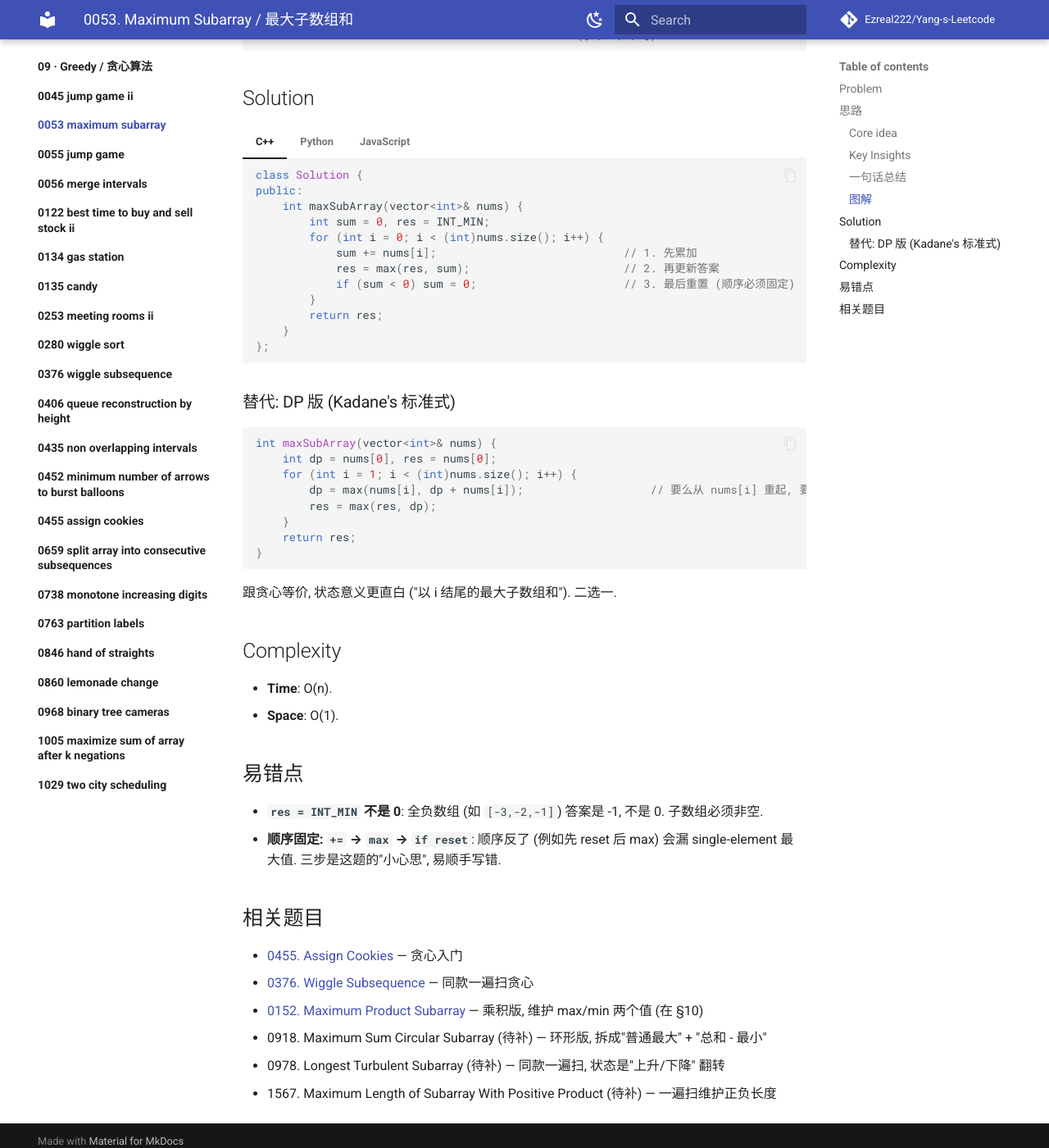
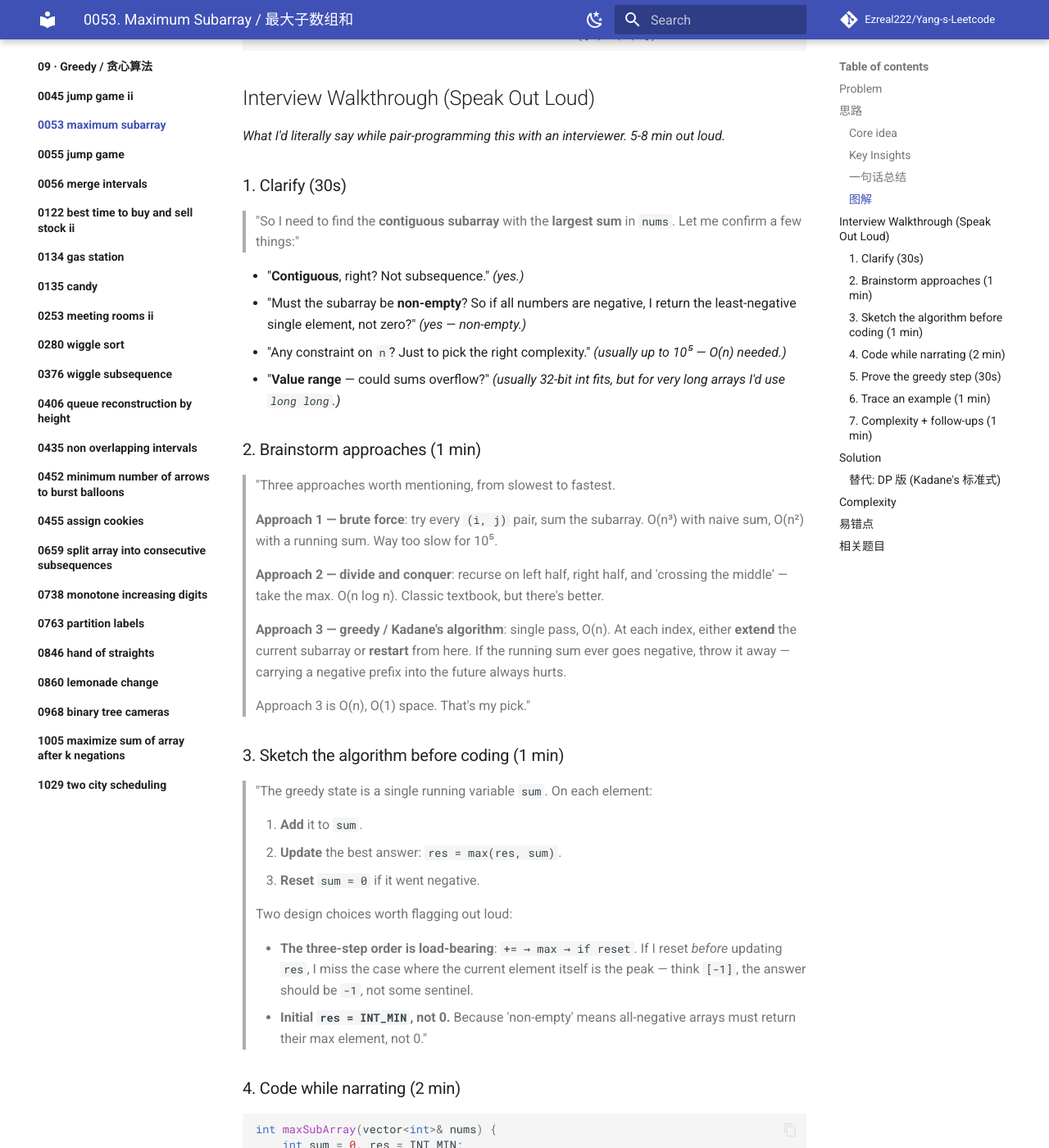
Before and after one commit to Ezreal222/Yang-s-Leetcode, an MkDocs documentation site: the page built from docs/09-greedy/0053-maximum-subarray/README.md, in a window 1280 px wide and 1400 px high, scrolled down 2059 px. Shown: the whole window at 82% size. Built offline with MkDocs 1.6.1 and Material for MkDocs 9.7.7, drawn with Linux system fonts in a browser that asks for light colours; comment, search, counter and statistics services are not loaded; some of the changed text lies outside the part shown.

Commit message:
docs(0053): add interview walkthrough (7-step) + bump review to ☑ ☐ ☐

````diff
--- a/docs/09-greedy/0053-maximum-subarray/README.md
+++ b/docs/09-greedy/0053-maximum-subarray/README.md
@@ -5,7 +5,7 @@
     - **Tags**: Greedy, DP, Divide and Conquer · 贪心, 动态规划, 分治
     - **Link**: [LeetCode](https://leetcode.com/problems/maximum-subarray/)
     - **Status**: ✅ Solved
-    - **Reviewed**: ☐ ☐ ☐
+    - **Reviewed**: ☑ ☐ ☐
 
 ## Problem
 
@@ -74,6 +74,100 @@ num: -2  1   -3  4   -1  2   1   -5  4
 sum: -2  1   -2  4   3   5   6   1   5      (sum<0 重置点: i=0 后, i=2 后)
 res: -2  1   1   4   4   5   6   6   6      → 6 ([4,-1,2,1])
 ```
+
+## Interview Walkthrough (Speak Out Loud)
+
+*What I'd literally say while pair-programming this with an interviewer. 5-8 min out loud.*
+
+### 1. Clarify (30s)
+
+> "So I need to find the **contiguous subarray** with the **largest sum** in `nums`. Let me confirm a few things:"
+
+- "**Contiguous**, right? Not subsequence." *(yes.)*
+- "Must the subarray be **non-empty**? So if all numbers are negative, I return the least-negative single element, not zero?" *(yes — non-empty.)*
+- "Any constraint on `n`? Just to pick the right complexity." *(usually up to 10⁵ — O(n) needed.)*
+- "**Value range** — could sums overflow?" *(usually 32-bit int fits, but for very long arrays I'd use `long long`.)*
+
+### 2. Brainstorm approaches (1 min)
+
+> "Three approaches worth mentioning, from slowest to fastest.
+>
+> **Approach 1 — brute force**: try every `(i, j)` pair, sum the subarray. O(n³) with naive sum, O(n²) with a running sum. Way too slow for 10⁵.
+>
+> **Approach 2 — divide and conquer**: recurse on left half, right half, and 'crossing the middle' — take the max. O(n log n). Classic textbook, but there's better.
+>
+> **Approach 3 — greedy / Kadane's algorithm**: single pass, O(n). At each index, either **extend** the current subarray or **restart** from here. If the running sum ever goes negative, throw it away — carrying a negative prefix into the future always hurts.
+>
+> Approach 3 is O(n), O(1) space. That's my pick."
+
+### 3. Sketch the algorithm before coding (1 min)
+
+> "The greedy state is a single running variable `sum`. On each element:
+>
+> 1. **Add** it to `sum`.
+> 2. **Update** the best answer: `res = max(res, sum)`.
+> 3. **Reset** `sum = 0` if it went negative.
+>
+> Two design choices worth flagging out loud:
+>
+> - **The three-step order is load-bearing**: `+= → max → if reset`. If I reset *before* updating `res`, I miss the case where the current element itself is the peak — think `[-1]`, the answer should be `-1`, not some sentinel.
+> - **Initial `res = INT_MIN`, not 0.** Because 'non-empty' means all-negative arrays must return their max element, not 0."
+
+### 4. Code while narrating (2 min)
+
+```cpp
+int maxSubArray(vector<int>& nums) {
+    int sum = 0, res = INT_MIN;
+    for (int x : nums) {
+        sum += x;                  // 1. extend
+        res = max(res, sum);       // 2. record best
+        if (sum < 0) sum = 0;      // 3. reset if negative
+    }
+    return res;
+}
+```
+
+> "Seven lines. The whole insight lives in step 3 — the greedy 'drop a negative prefix' choice."
+
+### 5. Prove the greedy step (30s)
+
+> "One thing worth saying out loud, since greedy always needs justification: **why is resetting when `sum < 0` correct?**
+>
+> If my prefix sum is negative, then for *any* future suffix `S`, `prefix + S < S`. So starting fresh from the next element is strictly better than carrying the negative prefix forward. That's the local-optimal-implies-global-optimal argument for Kadane's."
+
+### 6. Trace an example (1 min)
+
+> "Let me trace `nums = [-2, 1, -3, 4, -1, 2, 1, -5, 4]`:
+>
+> | i | nums[i] | sum after `+=` | res | reset? |
+> |---|---|---|---|---|
+> | 0 | -2 | -2 | **-2** | yes → 0 |
+> | 1 | 1 | 1 | 1 | no |
+> | 2 | -3 | -2 | 1 | yes → 0 |
+> | 3 | 4 | 4 | 4 | no |
+> | 4 | -1 | 3 | 4 | no |
+> | 5 | 2 | 5 | 5 | no |
+> | 6 | 1 | 6 | **6** | no |
+> | 7 | -5 | 1 | 6 | no |
+> | 8 | 4 | 5 | 6 | no |
+>
+> Answer: **6**, from the subarray `[4, -1, 2, 1]`. The reset points (after i=0 and i=2) each represent 'that prefix was hurting; drop it.'"
+
+### 7. Complexity + follow-ups (1 min)
+
+> "**Time O(n)**, **space O(1)** — one pass, three scalar variables.
+>
+> A few natural follow-ups:
+>
+> 1. **DP framing**: this is equivalent to Kadane's DP where `dp[i] = max(nums[i], dp[i-1] + nums[i])` — 'extend or restart.' The greedy `sum < 0 reset` is that same choice, expressed in-place.
+>
+> 2. **Return the subarray indices** (not just the sum): add two variables `start, end`. Set `start = i + 1` at each reset, and update `end = i` whenever `res` improves.
+>
+> 3. **Circular version** (0918): rotate through the end. Trick — either the answer is a normal max subarray, *or* it wraps around, which is `total_sum − min_subarray`. Take max of the two, with an edge case when all values are negative.
+>
+> 4. **Product version** (0152): can't use Kadane directly because a big negative × a big negative = big positive. Track both current max **and** current min at each step.
+>
+> Any follow-ups you'd like me to code?"
 
 ## Solution
 
````
